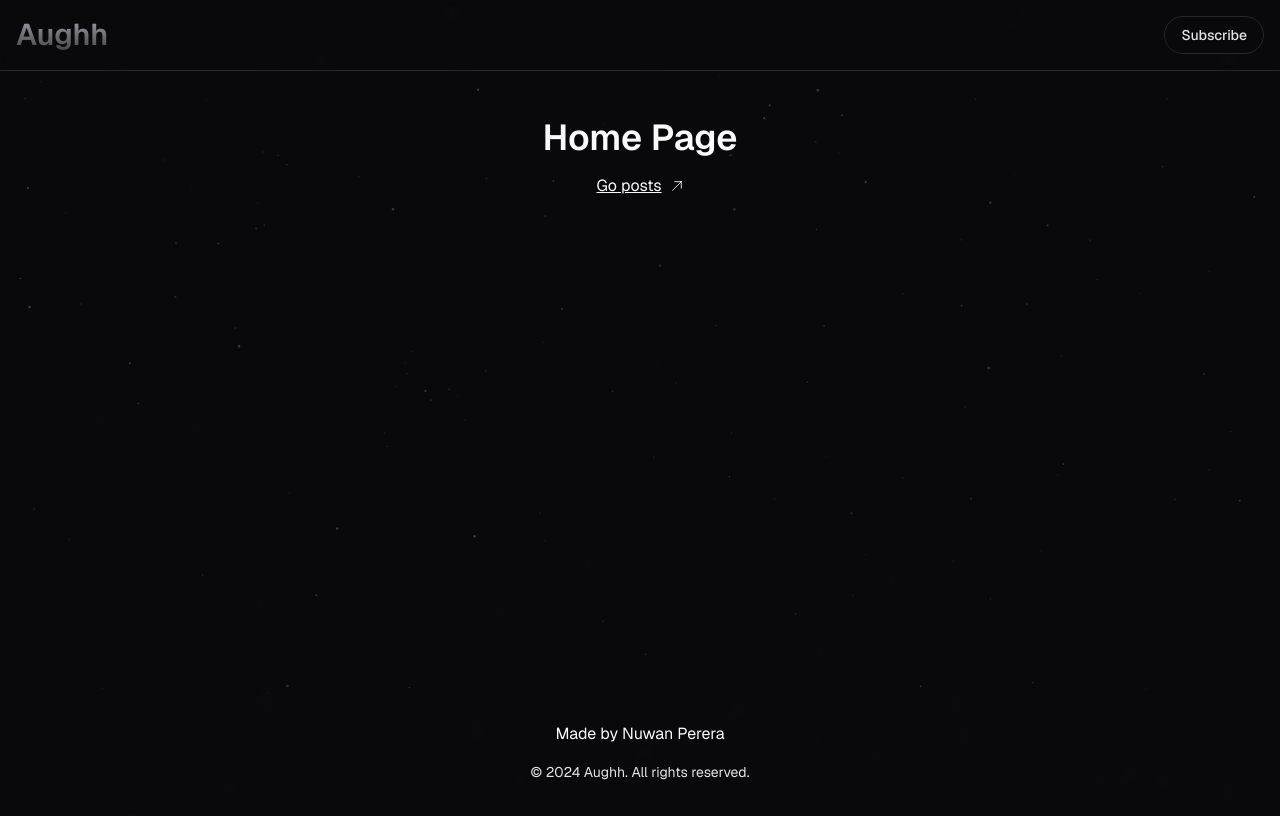
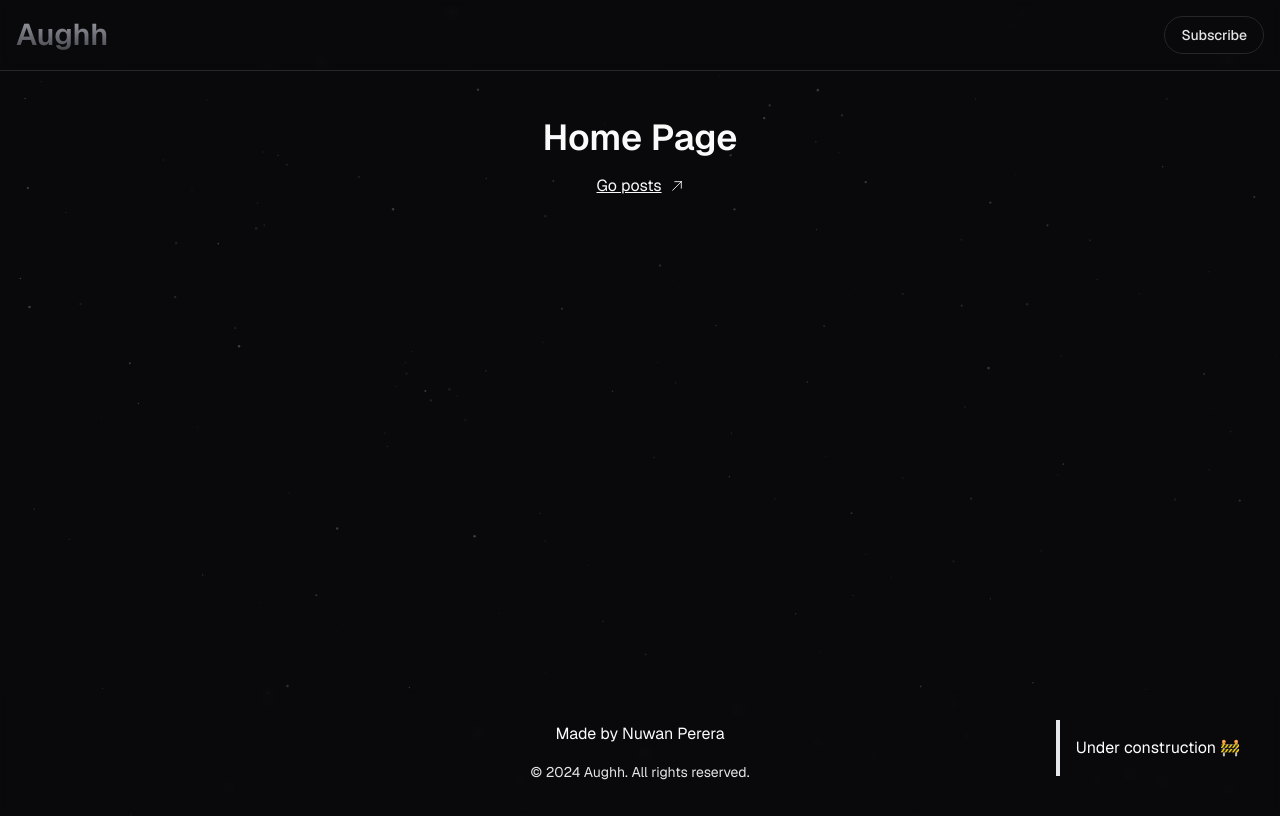
Before and after one commit to nuwanperera-me/blog, a Next.js app: page / in a window 1280 px wide. Built offline with nearby package versions, Linux system fonts and the light colour scheme.

Commit message:
chore: add alert

```diff
--- a/app/layout.tsx
+++ b/app/layout.tsx
@@ -10,6 +10,7 @@ import type { Metadata } from "next";
 import { FloatingNav } from "@/components/nav-bar";
 import { SparklesCore } from "@/components/ui/sparkles";
 import Footer from "@/components/footer";
+import AlertBox from "@/components/alert";
 
 export const metadata: Metadata = {
   title: "Aughh",
@@ -48,6 +49,7 @@ export default function RootLayout({
             </div>
             <div className="z-20 pt-[70px] p-4 h-full min-h-newscreen">
               {children}
+              <AlertBox message="Under construction 🚧" type="info" />
             </div>
             <Footer className="z-40" />
           </div>
--- /dev/null
+++ b/components/alert.tsx
@@ -0,0 +1,14 @@
+export default function AlertBox(props: {
+  message: string;
+  type: "info" | "warning" | "error";
+  className?: string;
+}) {
+  return (
+    <div
+      className={`fixed bottom-6 right-6 bg-${props.type === "info" ? "blue" : props.type === "warning" ? "yellow" : "red"}-200 text-${props.type === "info" ? "blue" : props.type === "warning" ? "yellow" : "red"}-800 border-l-4 border-${props.type === "info" ? "blue" : props.type === "warning" ? "yellow" : "red"}-500 p-4 `}
+    >
+
+      <p className="text-white">{props.message}</p>
+    </div>
+  )
+}
```
